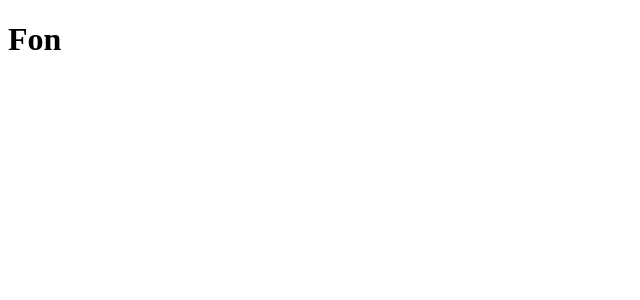
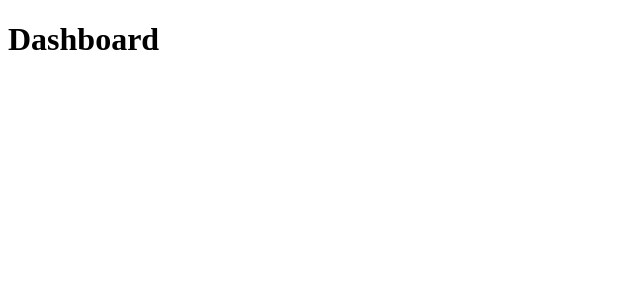
Before and after one commit to WesleyHiromitsu/github-explorer, a React (Create React App) app: page / in a window 1280 px wide. Shown: the top 300 px of the page, without its empty margins (0-640 px from the left). Built offline with nearby package versions, Linux system fonts and the light colour scheme.

Commit message:
Added routes

```diff
--- a/package.json
+++ b/package.json
@@ -12,6 +12,7 @@
     "@types/react-dom": "^16.9.0",
     "react": "^16.13.1",
     "react-dom": "^16.13.1",
+    "react-router-dom": "^5.2.0",
     "react-scripts": "3.4.2",
     "typescript": "~3.7.2"
   },
@@ -37,6 +38,7 @@
     ]
   },
   "devDependencies": {
+    "@types/react-router-dom": "^5.1.5",
     "@typescript-eslint/eslint-plugin": "^3.9.0",
     "@typescript-eslint/parser": "^3.9.0",
     "eslint": "6.8.0",
--- a/src/App.tsx
+++ b/src/App.tsx
@@ -1,7 +1,7 @@
-import React from "react";
+import React from 'react';
 
-function App() {
-  return <h1>Fon</h1>;
-}
+import Routes from './routes';
+
+const App: React.FC = () => <Routes />;
 
 export default App;
--- /dev/null
+++ b/src/pages/Dashboard/index.tsx
@@ -0,0 +1,7 @@
+import React from 'react';
+
+const Dashboard: React.FC = () => {
+  return <h1>Dashboard</h1>;
+};
+
+export default Dashboard;
--- /dev/null
+++ b/src/pages/Repository/index.tsx
@@ -0,0 +1,7 @@
+import React from 'react';
+
+const Repository: React.FC = () => {
+  return <h1>Repo</h1>;
+};
+
+export default Repository;
--- /dev/null
+++ b/src/routes/index.tsx
@@ -0,0 +1,16 @@
+import React from 'react';
+import { Switch, Route, BrowserRouter } from 'react-router-dom';
+
+import Dashboard from '../pages/Dashboard';
+import Repository from '../pages/Repository';
+
+const Routes: React.FC = () => (
+  <BrowserRouter>
+    <Switch>
+      <Route path="/" exact component={Dashboard} />
+      <Route path="/repository" component={Repository} />
+    </Switch>
+  </BrowserRouter>
+);
+
+export default Routes;
```
Also changed, not shown: 1 other file (tests, documents, lock files or other folders).
